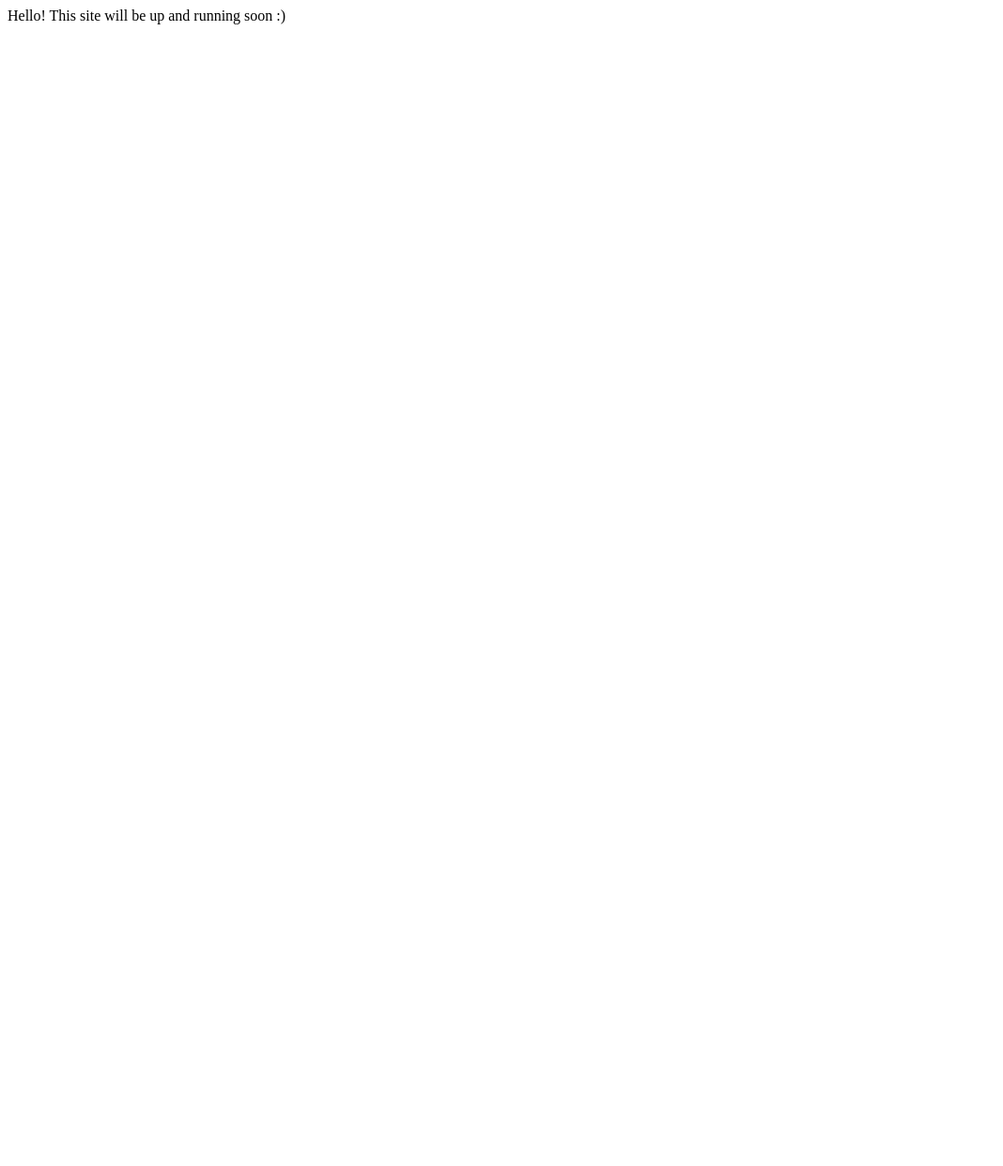
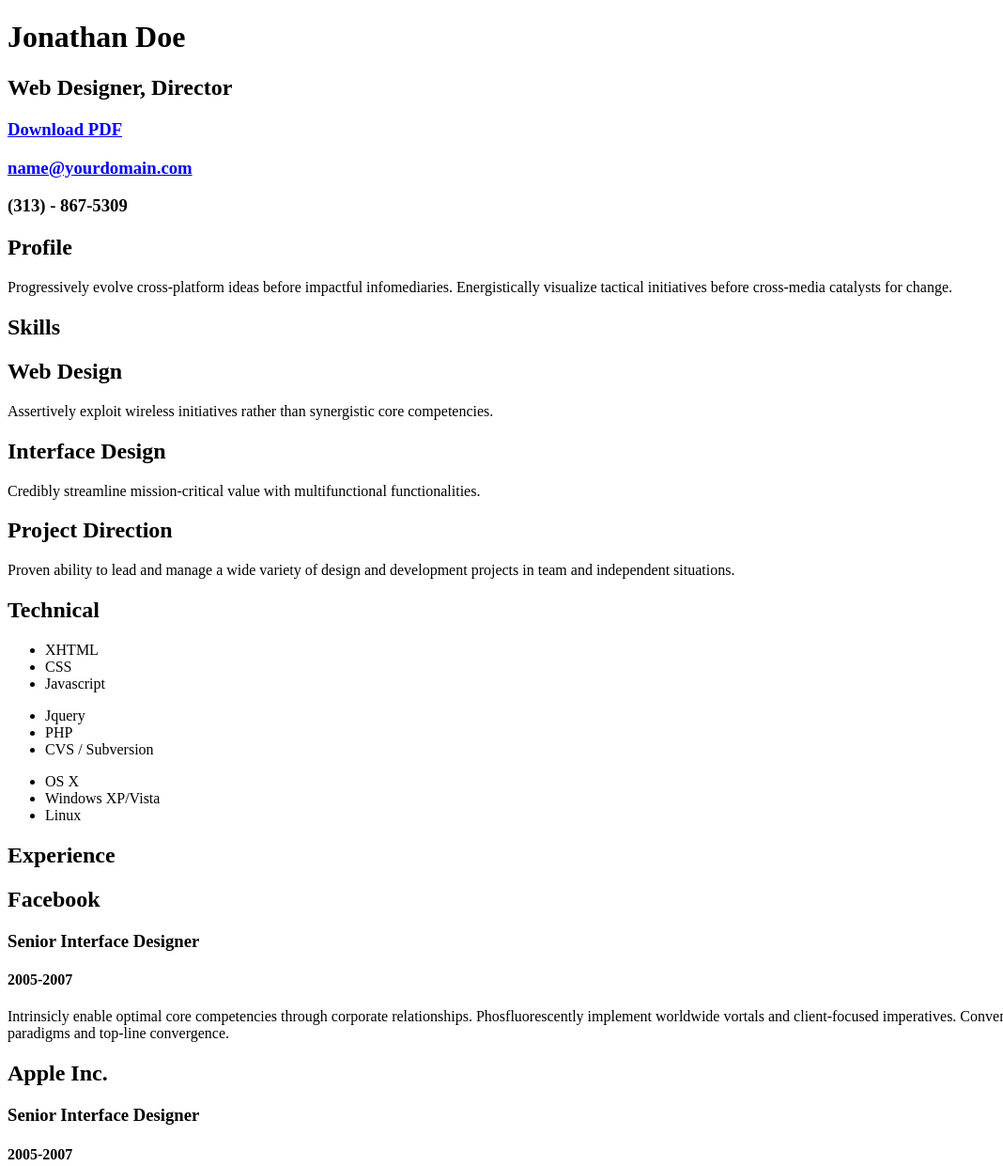
Before and after one commit to usmaanmohideen/usmaanmohideen.github.io, a plain HTML site: page index.html in a window 1280 px wide. Shown: the top 1241 px of the page at 94% size, without its empty margins (0-1068 px from the left). Before the commit the page ends 800 px from the top, so only its background shows below. Drawn offline with Linux system fonts and the light colour scheme; a small style sheet from the web is missing.

Commit message:
Update website

```diff
--- a/index.html
+++ b/index.html
@@ -1 +1,167 @@
-Hello! This site will be up and running soon :)
+<!DOCTYPE html PUBLIC "-//W3C//DTD XHTML 1.0 Strict//EN" "http://www.w3.org/TR/xhtml1/DTD/xhtml1-strict.dtd">
+<html>
+<head>
+
+	<title>Usmaan Mohideen | Computer Science/Commerce Student UNSW | usmaan.m023@gmail.com</title>
+	<meta http-equiv="content-type" content="text/html; charset=utf-8" />
+
+	<meta name="keywords" content="" />
+	<meta name="description" content="" />
+
+	<link rel="stylesheet" type="text/css" href="http://yui.yahooapis.com/2.7.0/build/reset-fonts-grids/reset-fonts-grids.css" media="all" />
+	<link rel="stylesheet" type="text/css" href="resume.css" media="all" />
+
+</head>
+<body>
+
+<div id="doc2" class="yui-t7">
+	<div id="inner">
+
+		<div id="hd">
+			<div class="yui-gc">
+				<div class="yui-u first">
+					<h1>Jonathan Doe</h1>
+					<h2>Web Designer, Director</h2>
+				</div>
+
+				<div class="yui-u">
+					<div class="contact-info">
+						<h3><a id="pdf" href="#">Download PDF</a></h3>
+						<h3><a href="mailto:name@yourdomain.com">name@yourdomain.com</a></h3>
+						<h3>(313) - 867-5309</h3>
+					</div><!--// .contact-info -->
+				</div>
+			</div><!--// .yui-gc -->
+		</div><!--// hd -->
+
+		<div id="bd">
+			<div id="yui-main">
+				<div class="yui-b">
+
+					<div class="yui-gf">
+						<div class="yui-u first">
+							<h2>Profile</h2>
+						</div>
+						<div class="yui-u">
+							<p class="enlarge">
+								Progressively evolve cross-platform ideas before impactful infomediaries. Energistically visualize tactical initiatives before cross-media catalysts for change.
+							</p>
+						</div>
+					</div><!--// .yui-gf -->
+
+					<div class="yui-gf">
+						<div class="yui-u first">
+							<h2>Skills</h2>
+						</div>
+						<div class="yui-u">
+
+								<div class="talent">
+									<h2>Web Design</h2>
+									<p>Assertively exploit wireless initiatives rather than synergistic core competencies.	</p>
+								</div>
+
+								<div class="talent">
+									<h2>Interface Design</h2>
+									<p>Credibly streamline mission-critical value with multifunctional functionalities.	 </p>
+								</div>
+
+								<div class="talent">
+									<h2>Project Direction</h2>
+									<p>Proven ability to lead and manage a wide variety of design and development projects in team and independent situations.</p>
+								</div>
+						</div>
+					</div><!--// .yui-gf -->
+
+					<div class="yui-gf">
+						<div class="yui-u first">
+							<h2>Technical</h2>
+						</div>
+						<div class="yui-u">
+							<ul class="talent">
+								<li>XHTML</li>
+								<li>CSS</li>
+								<li class="last">Javascript</li>
+							</ul>
+
+							<ul class="talent">
+								<li>Jquery</li>
+								<li>PHP</li>
+								<li class="last">CVS / Subversion</li>
+							</ul>
+
+							<ul class="talent">
+								<li>OS X</li>
+								<li>Windows XP/Vista</li>
+								<li class="last">Linux</li>
+							</ul>
+						</div>
+					</div><!--// .yui-gf-->
+
+					<div class="yui-gf">
+
+						<div class="yui-u first">
+							<h2>Experience</h2>
+						</div><!--// .yui-u -->
+
+						<div class="yui-u">
+
+							<div class="job">
+								<h2>Facebook</h2>
+								<h3>Senior Interface Designer</h3>
+								<h4>2005-2007</h4>
+								<p>Intrinsicly enable optimal core competencies through corporate relationships. Phosfluorescently implement worldwide vortals and client-focused imperatives. Conveniently initiate virtual paradigms and top-line convergence. </p>
+							</div>
+
+							<div class="job">
+								<h2>Apple Inc.</h2>
+								<h3>Senior Interface Designer</h3>
+								<h4>2005-2007</h4>
+								<p>Progressively reconceptualize multifunctional "outside the box" thinking through inexpensive methods of empowerment. Compellingly morph extensive niche markets with mission-critical ideas. Phosfluorescently deliver bricks-and-clicks strategic theme areas rather than scalable benefits. </p>
+							</div>
+
+							<div class="job">
+								<h2>Microsoft</h2>
+								<h3>Principal and Creative Lead</h3>
+								<h4>2004-2005</h4>
+								<p>Intrinsicly transform flexible manufactured products without excellent intellectual capital. Energistically evisculate orthogonal architectures through covalent action items. Assertively incentivize sticky platforms without synergistic materials. </p>
+							</div>
+
+
+							<div class="job last">
+								<h2>International Business Machines (IBM)</h2>
+								<h3>Lead Web Designer</h3>
+								<h4>2001-2004</h4>
+								<p>Globally re-engineer cross-media schemas through viral methods of empowerment. Proactively grow long-term high-impact human capital and highly efficient innovation. Intrinsicly iterate excellent e-tailers with timely e-markets.</p>
+							</div>
+
+						</div><!--// .yui-u -->
+					</div><!--// .yui-gf -->
+
+
+					<div class="yui-gf last">
+						<div class="yui-u first">
+							<h2>Education</h2>
+						</div>
+						<div class="yui-u">
+							<h2>Indiana University - Bloomington, Indiana</h2>
+							<h3>Dual Major, Economics and English &mdash; <strong>4.0 GPA</strong> </h3>
+						</div>
+					</div><!--// .yui-gf -->
+
+
+				</div><!--// .yui-b -->
+			</div><!--// yui-main -->
+		</div><!--// bd -->
+
+		<div id="ft">
+			<p>Jonathan Doe &mdash; <a href="mailto:name@yourdomain.com">name@yourdomain.com</a> &mdash; (313) - 867-5309</p>
+		</div><!--// footer -->
+
+	</div><!-- // inner -->
+
+
+</div><!--// doc -->
+
+
+</body>
+</html>
```
